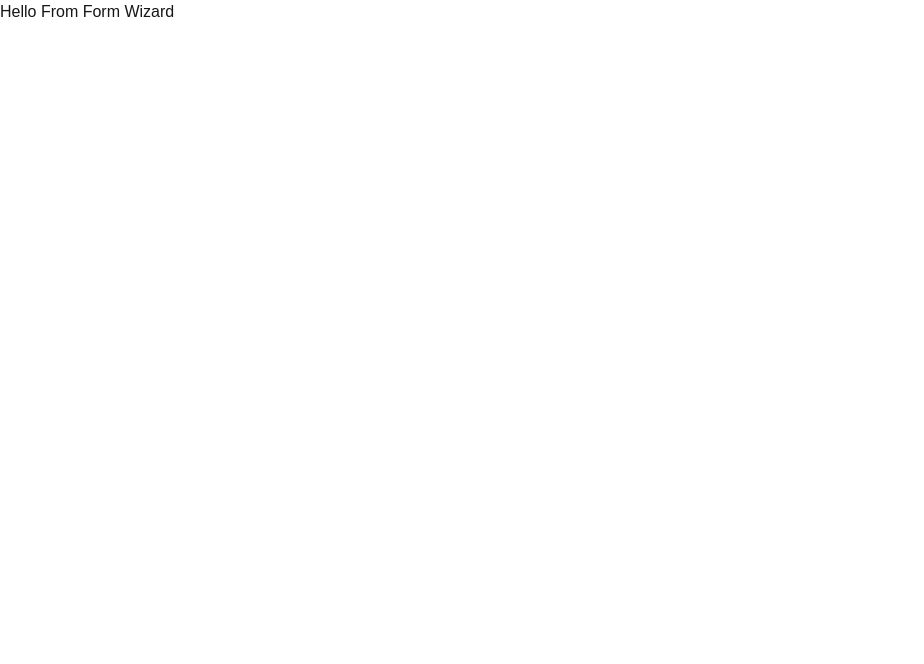
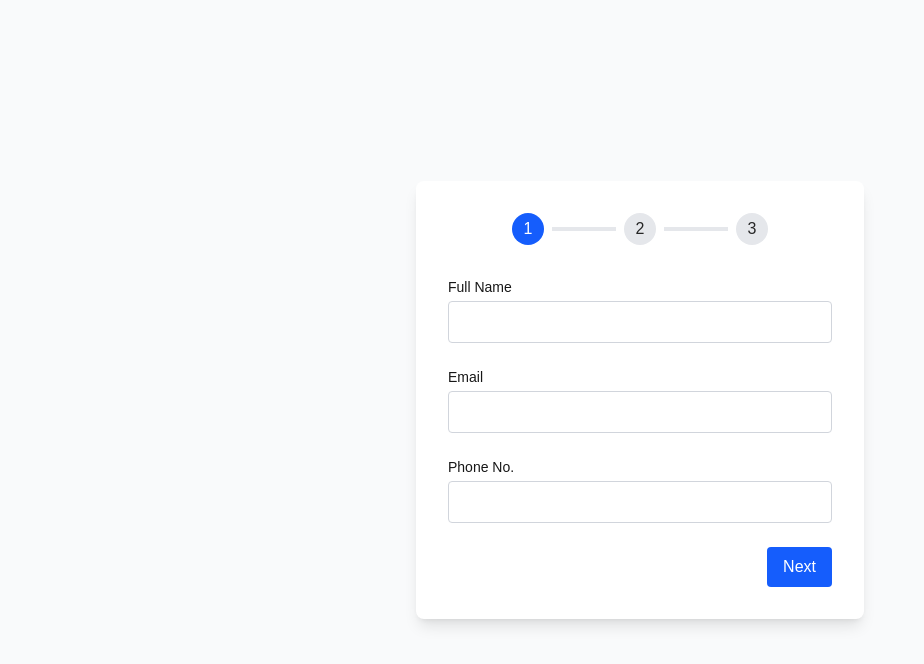
Before and after one commit to Jisan-Dev/MultiStep_form-Form_Wizard, a Next.js app: page / in a window 1280 px wide. Shown: the top 664 px of the page, without its empty margins (0-924 px from the left). Built offline with nearby package versions, Linux system fonts and the light colour scheme.

Commit message:
code the step1 component and main page

```diff
--- a/app/components/FormProgress.tsx
+++ b/app/components/FormProgress.tsx
@@ -5,7 +5,7 @@ export default function FormProgress({ currentStep }: { currentStep: number }) {
         <div key={step} className="flex items-center">
           <div
             className={`w-8 h-8 rounded-full flex items-center justify-center
-            ${currentStep >= step ? "bg-blue-600 text-white" : "bg-gray-200"}`}>
+            ${currentStep >= step ? "bg-blue-600 text-white" : "bg-gray-200 text-neutral-800"}`}>
             {step}
           </div>
           {step < 3 && <div className="w-16 h-1 bg-gray-200 mx-2"></div>}
--- a/app/components/Step1.tsx
+++ b/app/components/Step1.tsx
@@ -4,6 +4,12 @@ import { zodResolver } from "@hookform/resolvers/zod";
 import { useFormContext } from "../contexts/FormContext";
 import { step1Schema } from "../lib/validation";
 import { useForm } from "react-hook-form";
+
+interface Step1Types {
+  fullName: string;
+  email: string;
+  phone: string;
+}
 
 export default function Step1({ nextStep }: { nextStep: () => void }) {
   const { formData, setFormData } = useFormContext();
@@ -16,7 +22,7 @@ export default function Step1({ nextStep }: { nextStep: () => void }) {
     defaultValues: formData,
   });
 
-  const onSubmit = (data: any) => {
+  const onSubmit = (data: Step1Types) => {
     setFormData((prev) => ({ ...prev, ...data }));
     nextStep();
   };
--- a/app/layout.tsx
+++ b/app/layout.tsx
@@ -25,9 +25,7 @@ export default function RootLayout({
 }>) {
   return (
     <html lang="en" suppressHydrationWarning>
-      <body className={`${geistSans.variable} ${geistMono.variable} antialiased`}>
-        <FormProvider>{children}</FormProvider>
-      </body>
+      <body className={`${geistSans.variable} ${geistMono.variable} antialiased`}>{children}</body>
     </html>
   );
 }
--- a/app/page.tsx
+++ b/app/page.tsx
@@ -1,13 +1,34 @@
 "use client";
 
-import { useFormContext } from "./contexts/FormContext";
+import { useState } from "react";
+import Step1 from "./components/Step1";
+import { FormProvider } from "./contexts/FormContext";
+import FormProgress from "./components/FormProgress";
 
 export default function Home() {
-  const formC = useFormContext();
-  console.log(formC);
+  const [currentStep, setCurrentStep] = useState(1);
+
+  const steps = [
+    <Step1 key={1} nextStep={() => setCurrentStep(2)} />,
+    // <Step2 key={2}
+    //   nextStep={() => setCurrentStep(3)}
+    //   prevStep={() => setCurrentStep(1)}
+    // />,
+    // <Step3 key={3}
+    //   nextStep={() => setCurrentStep(4)}
+    //   prevStep={() => setCurrentStep(2)}
+    // />,
+    // <Summary key={4} />
+  ];
+
   return (
-    <div>
-      <h1>Hello From Form Wizard</h1>
-    </div>
+    <FormProvider>
+      <div className="min-h-screen bg-gray-50 dark:bg-gray-900 flex items-center justify-center p-4">
+        <div className="bg-white dark:bg-gray-800 p-8 rounded-lg shadow-lg w-full max-w-md">
+          <FormProgress currentStep={currentStep} />
+          {steps[currentStep - 1]}
+        </div>
+      </div>
+    </FormProvider>
   );
 }
```
Also changed, not shown: app/components/Step2.tsx (added).
